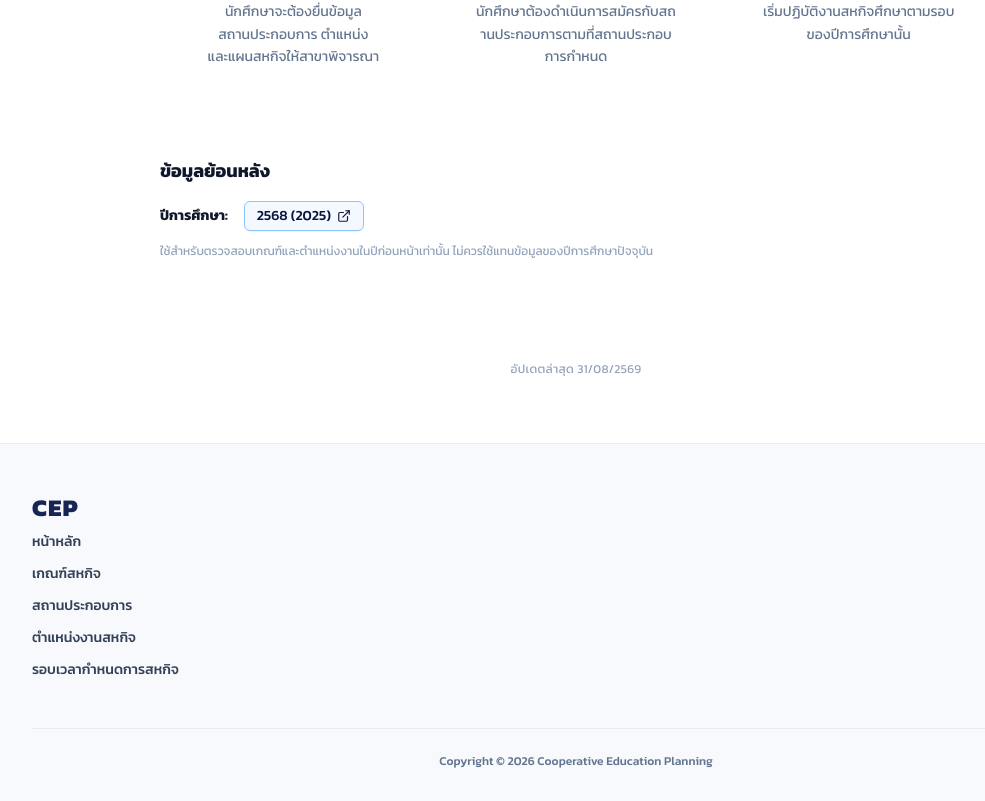
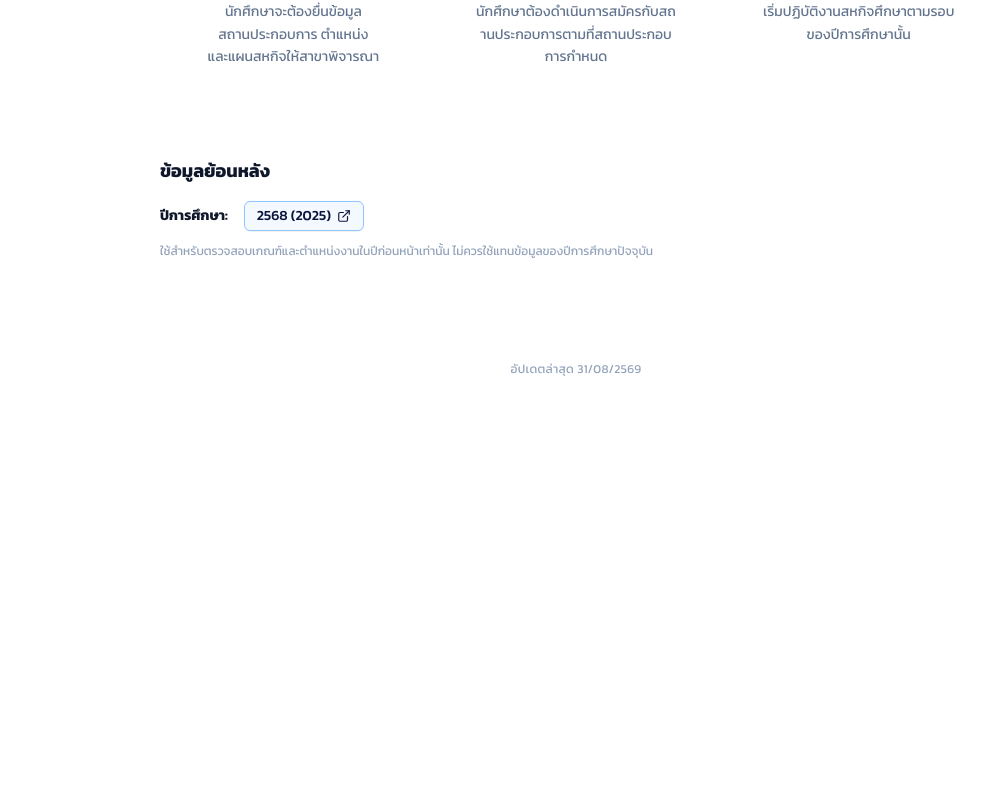
Before and after one commit to KaylahJin/CS361-Project, a React (Vite) app: page / in a window 1280 px wide. Shown: the part 1274-2075 px from the top of the page, without its empty margins (64-1049 px from the left). After the commit the page ends 1717 px from the top, so only its background shows below. Built offline with nearby package versions, Linux system fonts and the light colour scheme; no server answers.

Commit message:
refactor: remove redundant Footer component from application

```diff
--- a/src/App.tsx
+++ b/src/App.tsx
@@ -1,6 +1,5 @@
 import { useState } from 'react';
 import Navbar, { type TabType } from './components/Navbar';
-import Footer from './components/Footer';
 import Home from './pages/Home';
 import Requirements from './pages/Requirements';
 import Employers from './pages/Employers';
@@ -43,7 +42,6 @@ function App() {
       <div className="flex-grow">
         {renderContent()}
       </div>
-      <Footer onTabChange={setActiveTab} />
     </div>
   );
 }
--- a/src/components/Footer.tsx
+++ /dev/null
@@ -1,145 +0,0 @@
-import React from 'react';
-import type { TabType } from './Navbar';
-
-interface FooterProps {
-  onTabChange?: (tab: TabType) => void;
-}
-
-export const Footer: React.FC<FooterProps> = ({ onTabChange }) => {
-  /*
-  const [email, setEmail] = useState('');
-  const [submitted, setSubmitted] = useState(false);
-
-  const handleSubmit = (e: React.FormEvent) => {
-    e.preventDefault();
-    if (email.trim()) {
-      setSubmitted(true);
-      setTimeout(() => {
-        setSubmitted(false);
-        setEmail('');
-      }, 3000);
-    }
-  };
-  */
-
-  return (
-    <footer className="w-full bg-[#f8f9fc] border-t border-slate-200/70 pt-12 pb-8">
-      <div className="max-w-6xl mx-auto px-4 sm:px-6 lg:px-8">
-        <div className="grid grid-cols-1 md:grid-cols-2 gap-8 lg:gap-12 pb-12 items-start justify-between">
-          {/* Column 1: Brand & Main Navigation */}
-          <div className="flex flex-col space-y-3">
-            <span className="text-2xl font-black tracking-wider text-blue-600 mb-2 select-none">
-              CEP
-            </span>
-            <button
-              onClick={() => onTabChange?.('home')}
-              className="text-left text-sm text-slate-700 hover:text-blue-600 transition-colors font-medium cursor-pointer"
-            >
-              หน้าหลัก
-            </button>
-            <button
-              onClick={() => onTabChange?.('requirements')}
-              className="text-left text-sm text-slate-700 hover:text-blue-600 transition-colors font-medium cursor-pointer"
-            >
-              เกณฑ์สหกิจ
-            </button>
-            <button
-              onClick={() => onTabChange?.('employers')}
-              className="text-left text-sm text-slate-700 hover:text-blue-600 transition-colors font-medium cursor-pointer"
-            >
-              สถานประกอบการ
-            </button>
-            <button
-              onClick={() => onTabChange?.('positions')}
-              className="text-left text-sm text-slate-700 hover:text-blue-600 transition-colors font-medium cursor-pointer"
-            >
-              ตำแหน่งงานสหกิจ
-            </button>
-             <button
-              onClick={() => onTabChange?.('periods')}
-              className="text-left text-sm text-slate-700 hover:text-blue-600 transition-colors font-medium cursor-pointer"
-            >
-              รอบเวลากำหนดการสหกิจ
-            </button>
-          </div>
-
-          {/* Column 2: Schedule & Criteria (Hidden temporarily) */}
-          {/*
-          <div className="flex flex-col space-y-3">
-            <span className="text-sm font-semibold text-slate-900 mb-1">
-              กำหนดการณสหกิจ
-            </span>
-            <a href="#criteria" className="text-sm text-slate-700 hover:text-blue-600 transition-colors">
-              คุณสมบัติและเกณฑ์
-            </a>
-            <a href="#positions" className="text-sm text-slate-700 hover:text-blue-600 transition-colors">
-              ตำแหน่งที่เปิดรับ
-            </a>
-            <a href="#previous-years" className="text-sm text-slate-700 hover:text-blue-600 transition-colors">
-              ข้อมูลปีก่อนหน้า
-            </a>
-          </div>
-          */}
-
-          {/* Column 3: Resources & Contact (Hidden temporarily) */}
-          {/*
-          <div className="flex flex-col space-y-3">
-            <span className="text-sm font-semibold text-slate-900 mb-1">
-              แหล่งข้อมูล
-            </span>
-            <a href="#faq" className="text-sm text-slate-700 hover:text-blue-600 transition-colors">
-              คำถามที่พบบ่อย
-            </a>
-            <a href="#contact" className="text-sm text-slate-700 hover:text-blue-600 transition-colors">
-              ติดต่อผู้ประสานงานสหกิจ
-            </a>
-            <a href="#report" className="text-sm text-slate-700 hover:text-blue-600 transition-colors">
-              แจ้งข้อมูลไม่ถูกต้อง
-            </a>
-          </div>
-          */}
-
-          {/* Column 4: Notice & Newsletter Form (Hidden temporarily) */}
-          {/*
-          <div className="flex flex-col space-y-4 max-w-sm md:ml-auto w-full">
-            <p className="text-xs text-blue-600 leading-relaxed font-medium">
-              ข้อมูลในระบบใช้เพื่อความสะดวกในการค้นหา โปรดตรวจสอบประกาศอย่างเป็นทางการก่อนการดำเนินการ
-            </p>
-
-            <form onSubmit={handleSubmit} className="flex items-stretch shadow-xs rounded-lg overflow-hidden border border-slate-300/80 bg-white focus-within:ring-2 focus-within:ring-blue-500/20 focus-within:border-blue-500 transition">
-              <input
-                type="email"
-                value={email}
-                onChange={(e) => setEmail(e.target.value)}
-                placeholder="ระบุอีเมลของคุณ"
-                className="w-full px-3 py-2 text-xs md:text-sm text-slate-800 placeholder-slate-400 bg-transparent outline-none"
-                required
-              />
-              <button
-                type="submit"
-                aria-label="Subscribe"
-                className="bg-blue-600 hover:bg-blue-700 text-white px-3.5 flex items-center justify-center transition-colors cursor-pointer"
-              >
-                {submitted ? (
-                  <span className="text-xs font-semibold">✓</span>
-                ) : (
-                  <Mail className="w-4 h-4 stroke-[2.2]" />
-                )}
-              </button>
-            </form>
-          </div>
-          */}
-        </div>
-
-        {/* Bottom Copyright */}
-        <div className="border-t border-slate-200/80 pt-6 text-center">
-          <p className="text-xs text-slate-500 font-medium">
-            Copyright © 2026 Cooperative Education Planning
-          </p>
-        </div>
-      </div>
-    </footer>
-  );
-};
-
-export default Footer;
```
